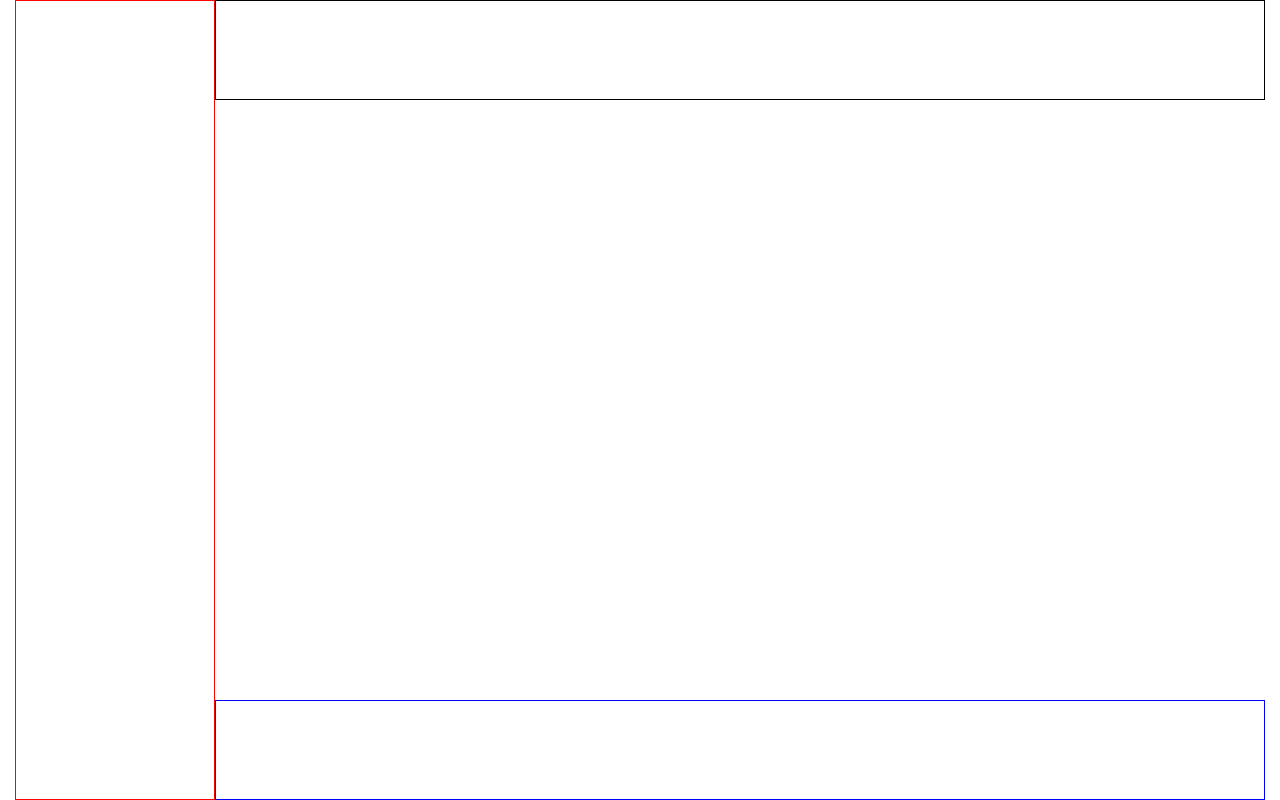
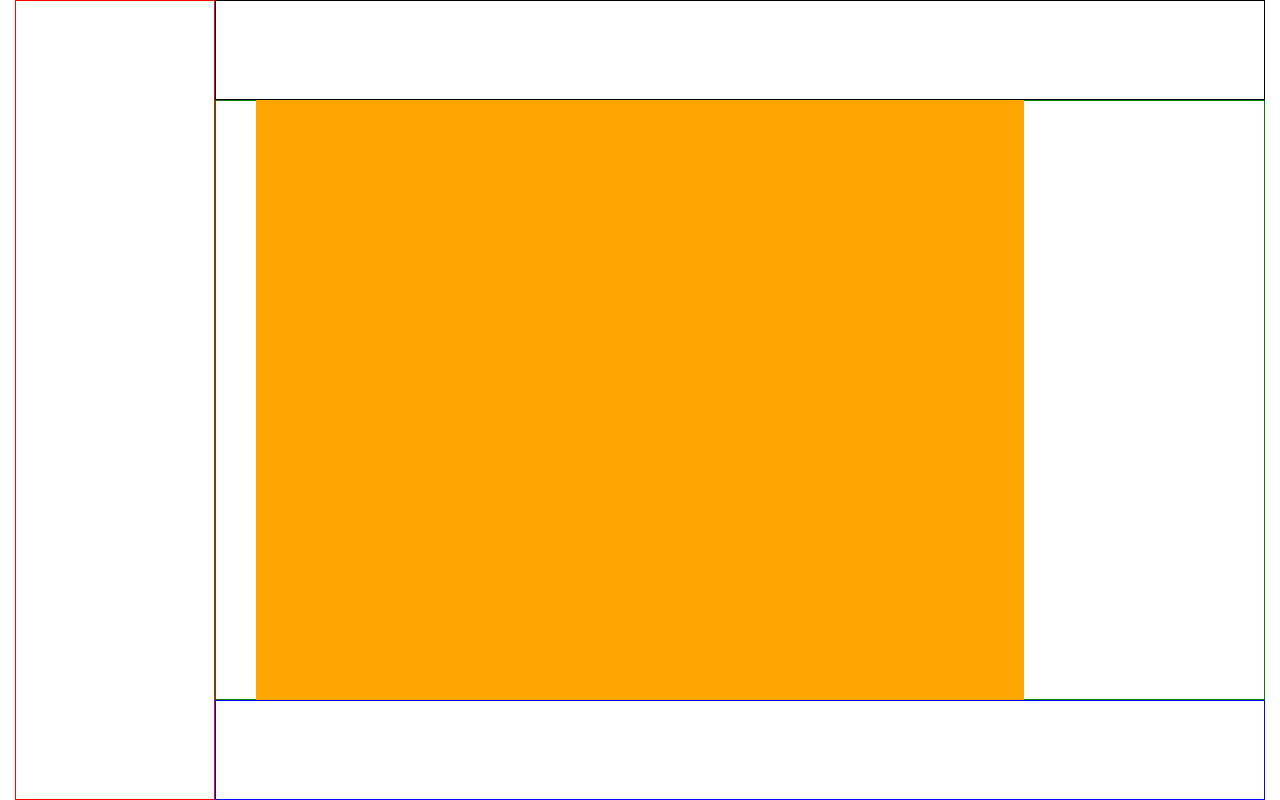
Before and after one commit to adrian92612/odin-todo-list, a website built with webpack: page src/template.html in a window 1280 px wide. Built offline with nearby package versions, Linux system fonts and the light colour scheme.

Commit message:
added the task form in the center

```diff
--- a/src/main.css
+++ b/src/main.css
@@ -6,12 +6,13 @@
 
 #root {
   display: grid;
-  grid-template-columns: 200px 1fr;
+
+  grid-template-columns: 1fr;
   grid-template-rows: 100px 1fr 100px;
   grid-template-areas:
-    "sidebar header"
-    "sidebar main"
-    "sidebar footer";
+    "header"
+    "main"
+    "footer";
   max-width: 1250px;
   min-height: 100svh;
   margin: 0 auto;
@@ -27,18 +28,34 @@ header {
   border: 1px solid red;
 }
 
+#main {
+  grid-area: main;
+  border: 1px solid green;
+}
+
 footer {
   grid-area: footer;
   border: 1px solid blue;
 }
 
-@media only screen and (max-width: 728px) {
+.task-form {
+  position: absolute;
+  width: 60%;
+  left: 50%;
+  top: 50%;
+  transform: translate(-50%, -50%);
+  height: 600px;
+
+  background-color: orange;
+}
+
+@media only screen and (min-width: 728px) {
   #root {
-    grid-template-columns: 1fr;
+    grid-template-columns: 200px 1fr;
     grid-template-rows: 100px 1fr 100px;
     grid-template-areas:
-      "header"
-      "main"
-      "footer";
+      "sidebar header"
+      "sidebar main"
+      "sidebar footer";
   }
 }
--- a/src/template.html
+++ b/src/template.html
@@ -8,7 +8,9 @@
   <body>
     <div id="root">
       <header></header>
+      <div class="task-form"></div>
       <nav class="side-bar"></nav>
+      <div id="main"></div>
       <footer></footer>
     </div>
   </body>
```
Also changed, not shown: dist/bundle.js, dist/index.html.
